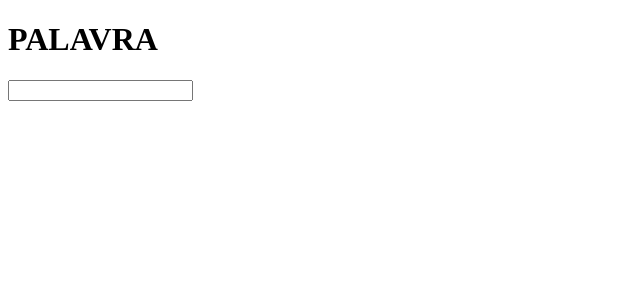
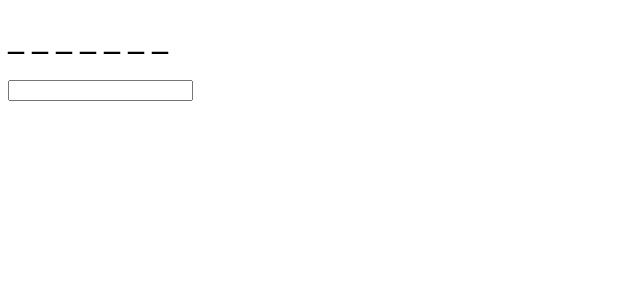
Before and after one commit to guilherme64/React-Hangman, a React (Create React App) app: page / in a window 1280 px wide. Shown: the top 300 px of the page, without its empty margins (0-640 px from the left). Built offline with nearby package versions, Linux system fonts and the light colour scheme.

Commit message:
Passing the input data to the Container and to the Word

```diff
--- a/src/Components/container.js
+++ b/src/Components/container.js
@@ -8,10 +8,12 @@ class Container extends Component {
   constructor(props){
     super(props);
     this.state = {input: ''}
+    this.handleInputLetter = this.handleInputLetter.bind(this);
   }
 
   handleInputLetter(letter) {
     this.setState({input: letter});
+    console.log('esse é o input '+ this.state.input);
   }
 
 
@@ -20,7 +22,7 @@ class Container extends Component {
     return(
       <div>
         <Word word='PALAVRA' input={this.state.input}/>
-        <Input />
+        <Input handleInputLetter = {this.handleInputLetter}/>
       </div>
     );
   }
--- a/src/Components/input.js
+++ b/src/Components/input.js
@@ -10,10 +10,13 @@ class Input extends Component {
   onHandleChange(event) {
     if(event.target.value !== ''){
       this.setState({inputLetter: event.target.value});
-      //console.log(event.target.value);
+      console.log(this.state.inputLetter);
+      this.props.handleInputLetter(event.target.value);
+      //console.log(this.state.inputLetter +' input letter');
       setTimeout(() => {
          this.setState({inputLetter: ''});
       }, 500);
+
     }
   }
 
--- a/src/Components/letter.js
+++ b/src/Components/letter.js
@@ -6,6 +6,7 @@ class Letter extends Component {
         this.letter = this.props.letter;
         this.state = {letter: this.props.letter, hidden: true}
     }
+
     render() {
       return(
        <span>{this.state.hidden?this.state.letter:'_'}</span>
--- a/src/Components/word.js
+++ b/src/Components/word.js
@@ -5,15 +5,19 @@ class Word extends Component {
   constructor(props) {
     super(props);
     this.word = this.props.word;
-    this.input = this.props.input;
-    this.letters = this.word.split('').map(function(cur) {
-      return <Letter letter={cur} />
+    let input =  this.props.input;
+    this.letters = this.word.split('').map(function(cur, index) {
+      return <Letter key={index} letter={cur} input={input}/>
     });
   }
+
   render() {
+    const placeholder = this.word.split('').map(function(cur){
+      return ' _ ';
+    }).join('');
     return(
       <div>
-        <h1>{this.letters}</h1>
+        <h1>{placeholder}</h1>
       </div>
     )
   }
```
